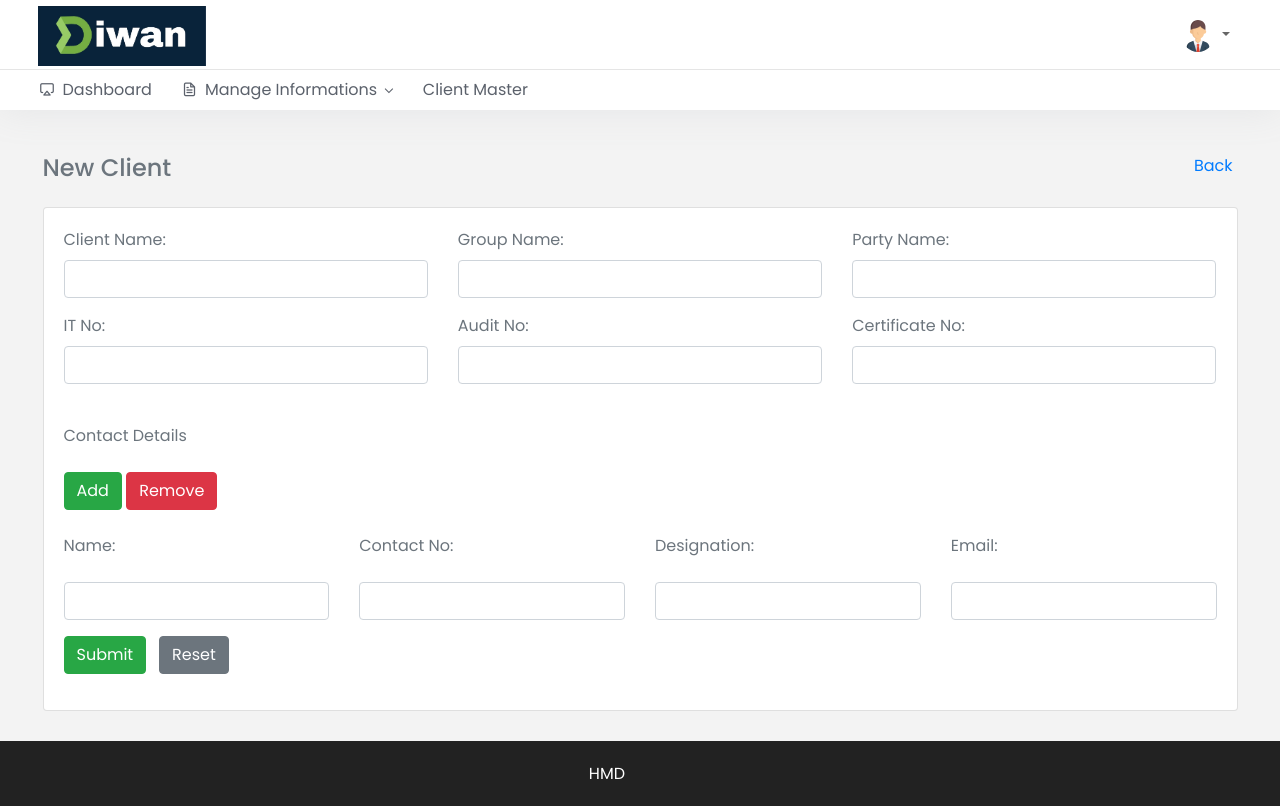
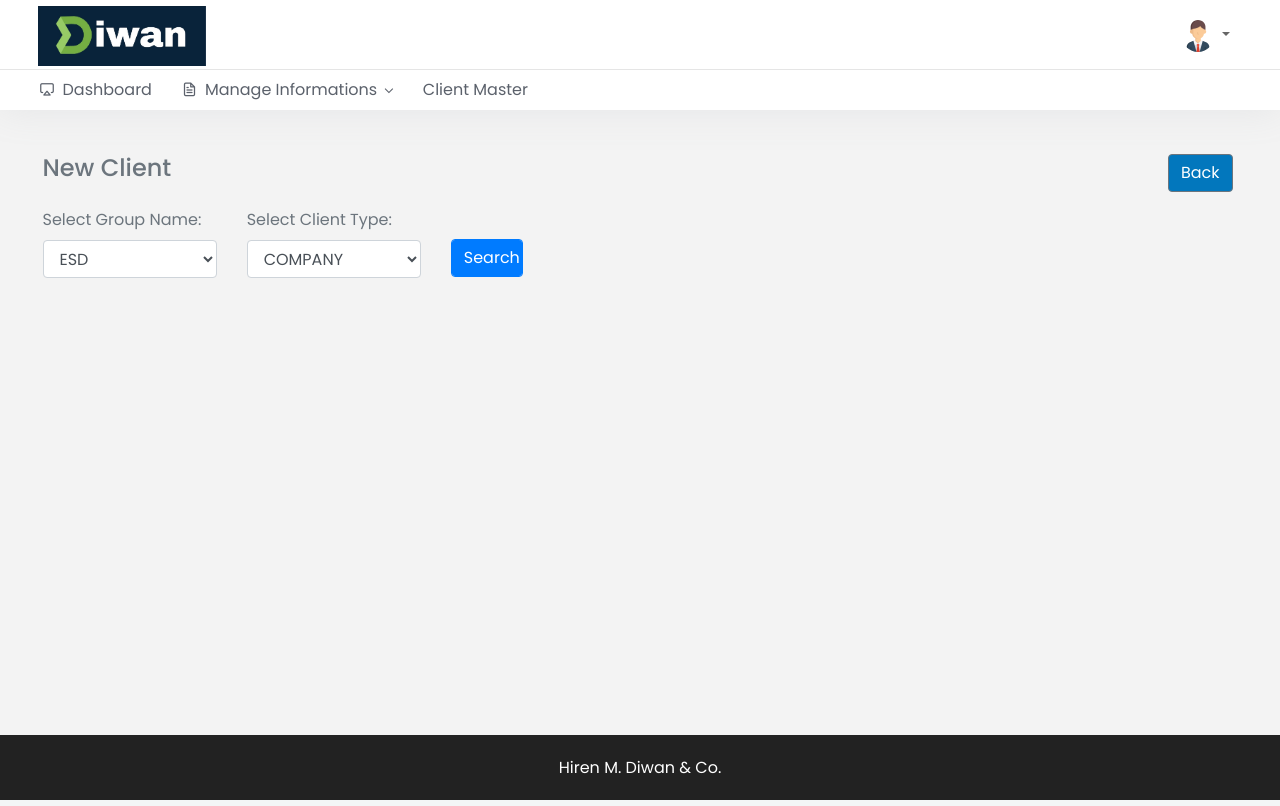
Before and after one commit to harin8/HMD, a Django app: page /clients/create_new_client in a window 1280 px wide. Run offline with Django 3.2, Linux system fonts and the light colour scheme; data that the repository does not hold is empty; some libraries are stand-ins or nearby versions.

Commit message:
client_master_update

```diff
--- a/IT_Return/database.py
+++ b/IT_Return/database.py
@@ -70,7 +70,7 @@ def get_return_proof_name_from_id(r_id):
     elif r_id == '5':
         return 'EVC'
     else:
-        return 'DSC'
+        return '--Select--'
 
 
 def get_all_return_list(r_ay, r_type):
--- a/IT_Return/templates/cpc_list.html
+++ b/IT_Return/templates/cpc_list.html
@@ -100,9 +100,13 @@
     $(document).ready( function () {
         $('#cpc-returnList').DataTable({
             dom: 'Bfrtip',
+            lengthMenu: [[10,25,50,100,-1],[10,25,50,100,"All"]],
 			buttons: [{
                 extend: 'excel',
                 title: 'CPC_Return'
+            },
+            {
+                extend: 'pageLength'
             }]
 		});
     });
--- a/IT_Return/templates/existing_return.html
+++ b/IT_Return/templates/existing_return.html
@@ -115,9 +115,13 @@
         } );*/
         var table = $('#existing-returnList').DataTable({
             dom: 'Bfrtip',
+            lengthMenu: [[10,25,50,100,-1],[10,25,50,100,"All"]],
 			buttons: [{
                 extend: 'excel',
                 title: 'IT_Return'
+            },
+            {
+                extend: 'pageLength',
             }]
 		});
     });
--- a/IT_Return/templates/landing.html
+++ b/IT_Return/templates/landing.html
@@ -48,7 +48,7 @@
 	$('#it-return').on('click', function(event) {
   		event.preventDefault(); // To prevent following the link (optional)
   		if (!modal_toggle) {
-            var div = '<div class="card widget-box-three"><div class="card-body"><a role="button" href="{% url 'New IT Return' %}" class="btn btn-link" id="return-new">New</a></div></div><br><div class="card widget-box-three"><div class="card-body"><a href="{% url 'Existing Return List' %}" role="button" class="btn btn-link" id="return-existing">Existing</a></div></div><br><div class="card widget-box-three"><div class="card-body"><a role="button" href="{% url 'CPC List' %}" class="btn btn-link" id="return-cpc">CPC</a></div></div><br>'
+            var div = '<div class="card widget-box-three"><div class="card-body"><a role="button" href="{% url 'New IT Return' %}" class="btn btn-link" id="return-new">New</a></div></div><br><div class="card widget-box-three"><div class="card-body"><a href="{% url 'Existing Return List' %}" role="button" class="btn btn-link" id="return-existing">Existing</a></div></div><br><div class="card widget-box-three"><div class="card-body"><a role="button" href="{% url 'CPC List' %}" class="btn btn-link" id="return-cpc">Verify Later</a></div></div><br>'
             $('#sub-menu').append(div);
             $('#sub-menu').css('display', 'block');
             modal_toggle = true;
--- a/clients/templates/client_landing.html
+++ b/clients/templates/client_landing.html
@@ -16,14 +16,14 @@
                             <div class="card widget-box-three">
                                 <div class="card-body">
                                     <button type="button" class="btn btn-link" id="it-return">
-                                        <a href="{% url 'Create New Client' %}">New</a>
+                                        <a href="{% url 'Create New Client' %}">Create</a>
                                     </button>
                                 </div>
                             </div><br>
                             <div class="card widget-box-three">
                                 <div class="card-body">
                                     <button type="button" class="btn btn-link" id="audit">
-                                        <a href="{% url 'Client Master List' %}">Existing</a>
+                                        <a href="{% url 'Client Master List' %}">View</a>
                                     </button>
                                 </div>
                             </div>
--- a/clients/templates/client_master.html
+++ b/clients/templates/client_master.html
@@ -46,7 +46,7 @@
                             </tbody>
                                 <tfoot>
                                 <tr>
-				    <th align="left">Client Code</th>
+                                    <th align="left">Client Code</th>
                                     <th align="left">Client Name</th>
                                     <th align="left">Party Name</th>
                                     <th align="left">Group Name</th>
@@ -63,9 +63,13 @@
     $(document).ready( function () {
         $('#client_info').DataTable({
             dom: 'Bfrtip',
+            lengthMenu: [[10,25,50,100,-1],[10,25,50,100,"All"]],
 			buttons: [{
                 extend: 'excel',
                 title: 'Client_Master'
+            },
+            {
+                extend: 'pageLength'
             }]
 		});
     });
--- a/clients/templates/new_client.html
+++ b/clients/templates/new_client.html
@@ -11,9 +11,41 @@
             <h4>New Client</h4>
         </div>
         <div class="col-sm-6 py-3 mt-2 text-right" style="padding-right:20px;">
-            <a id="backButton" href="{% url 'Client Landing' %}">Back</a>
+            <button style="background-color:#0277bd" class="btn btn-secondary back"><a style="color:white" id="backButton" href="{% url 'Client Landing' %}">Back</a></button>
         </div>
     </div>
+    <form action="{% url 'Create New Client' %}">
+        <div class="row">
+            <div class="col-2">
+                <label class="form-label">Select Group Name:</label>
+                <select name="GroupNameForm" class="form-control" id="Group_Name_Form">
+                    <option value="1" selected>ESD</option>
+                    <option value="2" >RIS</option>
+                    <option value="3" >VHD</option>
+                    <option value="4" >PRB</option>
+                    <option value="5" >OS-ESD</option>
+                    <option value="6" >OS-RIS</option>
+                    <option value="7" >OS-VHD</option>
+                    <option value="8" >OS-PRB</option>
+                </select>
+            </div>
+            <div class="col-2">
+                <label class="form-label">Select Client Type:</label>
+                <select name="ClientTypeForm" class="form-control" id="Client_Type_Form">
+                    <option value="1">COMPANY</option>
+                    <option value="2">TRUST/AOP</option>
+                    <option value="3">LLP</option>
+                    <option value="4">FIRM</option>
+                    <option value="5">IND./HUF/OTHERS</option>
+                </select>
+            </div>
+            <div class="col-1">
+                <br>
+                <button type="submit" class="form-control btn btn-primary" id="return-new-search" style="margin-top:7px">Search</button>
+            </div>
+        </div>
+    </form><br>
+    {% if Show_Further %}
         <div class="row">
             <div class="col-sm-12">
                 <div class="card">
@@ -44,28 +76,29 @@
                                 <div class="col-sm-4">
                                     <div class="form-group">
                                         <label>IT No:</label>
-                                    <input required type="text" onkeyup="It_no(this.value)" pattern="[0-9]*" title="Only numbers allowed" id="it_no" class="form-control" name="itNo">
-                                    <div class="invalid-tooltip" id="it-tooltip">
-                                        Already Exists!
-                                    </div>
+                                        <!--<input required type="text" onkeyup="It_no(this.value)" pattern="[0-9]*" title="Only numbers allowed" id="it_no" class="form-control" name="itNo">-->
+                                        <select class="form-control">
+                                            {% for no in Available_It_No %}
+                                                <option value="{{ no|safe }}">{{ no }}</option>
+                                            {% endfor %}
+                                        </select>
                                     </div>
                                 </div>
                                 <div class="col-sm-4">
                                     <div class="form-group">
                                         <label>Audit No:</label>
-                                    <input required type="text" onkeyup="Audit_no(this.value)" pattern="[0-9]*" title="Only numbers allowed" id="audit_no" class="form-control" name="auditNo">
-                                    <div class="invalid-tooltip" id="audit-tooltip">
-                                        Already Exists!
-                                    </div>
+                                        <!--<input required type="text" onkeyup="Audit_no(this.value)" pattern="[0-9]*" title="Only numbers allowed" id="audit_no" class="form-control" name="auditNo">-->
+                                         <select class="form-control">
+                                            {% for no in Available_Audit_No %}
+                                                <option value="{{ no|safe }}">{{ no }}</option>
+                                            {% endfor %}
+                                        </select>
                                     </div>
                                 </div>
                                 <div class="col-sm-4">
                                     <div class="form-group">
-                                    <label>Certificate No:</label>
+                                        <label>Note: </label>
                                         <input required type="text" onkeyup="Certificate_no(this.value)" pattern="[0-9]*" title="Only numbers allowed" id="certificate_no" class="form-control" name="certificateNo">
-                                    <div class="invalid-tooltip" id="certificate-tooltip">
-                                        Already Exists!
-                                    </div>
                                     </div>
                                 </div>
                             </div><br>
@@ -83,12 +116,12 @@
                                 </div>
                                 <div class="col-sm-3">
                                     <div class="form-group">
-                                    <label>Contact No:</label>
+                                        <label>Designation:</label>
                                     </div>
                                 </div>
                                 <div class="col-sm-3">
                                     <div class="form-group">
-                                    <label>Designation:</label>
+                                        <label>Contact No:</label>
                                     </div>
                                 </div>
                                 <div class="col-sm-3">
@@ -106,12 +139,12 @@
                                     </div>
                                     <div class="col-sm-3">
                                         <div class="form-group">
-                                        <input pattern="[0-9]*" maxlength="10" minlength="10" title="10 digits" type="text" value="" class="form-control" name="contactNo">
+                                            <input style="text-transform:uppercase" type="text" value="" class="form-control" name="contactDesignation">
                                         </div>
                                     </div>
                                     <div class="col-sm-3">
                                         <div class="form-group">
-                                        <input style="text-transform:uppercase" type="text" value="" class="form-control" name="contactDesignation">
+                                            <input pattern="[0-9]*" maxlength="10" minlength="10" title="10 digits" type="text" value="" class="form-control" name="contactNo">
                                         </div>
                                     </div>
                                     <div class="col-sm-3">
@@ -132,6 +165,7 @@
                 </div>
             </div>
         </div>
+    {% endif %}
 </div>
 
 <script>
@@ -149,54 +183,9 @@
             counter -= 1;
         }
     });
-
-    function It_no(no) {
-        var no_list = {{ It_No|safe }};
-        if(no_list.includes(no)) {
-            $('#it-tooltip').css('display','block');
-            $('#submit-button').css('display','none');
-        }
-        else {
-            $('#it-tooltip').css('display','none');
-            if($('.invalid-tooltip').css('display') == 'none') {
-                $('#submit-button').css('display','block');
-            }
-            else {
-                $('#submit-button').css('display','none');
-            }
-        }
-    };
-    function Audit_no(no) {
-        var no_list = {{ Audit_No|safe }};
-        if(no_list.includes(no)) {
-            $('#audit-tooltip').css('display','block');
-            $('#submit-button').css('display','none');
-        }
-        else {
-            $('#audit-tooltip').css('display','none');
-            if($('.invalid-tooltip').css('display') == 'none') {
-                $('#submit-button').css('display','block');
-            }
-            else {
-                $('#submit-button').css('display','none');
-            }
-        }
-    };
-    function Certificate_no(no) {
-        var no_list = {{ Certificate_No|safe }};
-        if(no_list.includes(no)) {
-            $('#certificate-tooltip').css('display','block');
-            $('#submit-button').css('display','none');
-        }
-        else {
-            $('#certificate-tooltip').css('display','none');
-            if($('.invalid-tooltip').css('display') == 'none') {
-                $('#submit-button').css('display','block');
-            }
-            else {
-                $('#submit-button').css('display','none');
-            }
-        }
-    };
+    {% if Show_Further %}
+        document.getElementById('Group_Name_Form').value = {{Group_Selected}};
+        document.getElementById('group_name').value = document.getElementById('Group_Name_Form').value;
+    {% endif %}
 </script>
 {% endblock %}
--- a/clients/views.py
+++ b/clients/views.py
@@ -26,12 +26,34 @@ def client_master_list(request):
 
 
 def create_new_client(request):
-    client_code_list = database.get_all_distinct_value('Client_code')
-    it_no_list = database.get_all_distinct_value('It_no')
-    audit_no_list = database.get_all_distinct_value('Audit_no')
-    certificate_no_list = database.get_all_distinct_value('Certificate_no')
-    return render(request, 'new_client.html', {'Client_Code': client_code_list, 'It_No': it_no_list,
-                                               'Audit_No': audit_no_list, 'Certificate_No': certificate_no_list})
+    group_no = request.GET.get('GroupNameForm')
+    client_type_form = request.GET.get('ClientTypeForm')
+    group_name = database.get_group_name_from_id(group_no)
+    client_type_form_name = database.get_client_type_name_from_id(client_type_form)
+
+    if group_name and client_type_form_name:
+        print(group_name, ':', client_type_form_name)
+        show_further = True
+        it_no_list = database.get_all_distinct_value('It_no')
+        audit_no_list = database.get_all_distinct_value('Audit_no')
+        it_start, it_end = database.get_it_no_range(group_name, client_type_form_name)
+        audit_start, audit_end = database.get_audit_no_range(group_name, client_type_form_name)
+
+        if it_start == 0 or it_end == 0 or audit_start == 0 or audit_end == 0:
+            return render(request, 'new_client.html')
+        else:
+            # convert it no from clientMaster to int
+            it_no_list_int = [int(x) for x in it_no_list]
+            audit_no_list_int = [int(x) for x in audit_no_list]
+            it_no_range = [x for x in range(it_start, it_end)]
+            audit_no_range = [x for x in range(audit_start, audit_end)]
+            available_it_no = sorted(list(set(it_no_range) - set(it_no_list_int)))
+            available_audit_no = sorted(list(set(audit_no_range) - set(audit_no_list_int)))
+            return render(request, 'new_client.html', {'Show_Further': show_further,
+                                                       'Available_It_No': available_it_no,
+                                                       'Available_Audit_No': available_audit_no,
+                                                       'Group_Selected': group_no})
+    return render(request, 'new_client.html')
 
 
 def submit_new_client(request):
--- a/templates/layout.html
+++ b/templates/layout.html
@@ -8,18 +8,6 @@
 	{% block head_block %}
 
 	{% endblock %}
-	<!-- Prefetch DNS -->
-	<link rel="dns-prefetch" href="//maps.googleapis.com" />
-	<link rel="dns-prefetch" href="//maps.gstatic.com" />
-	<link rel="dns-prefetch" href="//fonts.gstatic.com" />
-	<link rel="dns-prefetch" href="//apis.google.com" />
-	<link rel="dns-prefetch" href="//google-analytics.com" />
-	<link rel="dns-prefetch" href="//www.google-analytics.com" />
-	<link rel="dns-prefetch" href="//ssl.google-analytics.com" />
-	<link rel="dns-prefetch" href="//ajax.googleapis.com" />
-	<link rel="dns-prefetch" href="//fonts.googleapis.com" />
-	<link rel="dns-prefetch" href="//api.ggate.app" />
-	<link rel="dns-prefetch" href="//cdn.ggate.app" />
 
 	<!-- CSS Files -->
 	<link href="{% static 'assets/css/dataTables.min.css' %}" rel="stylesheet" type="text/css">
@@ -48,7 +36,6 @@
 	<script src="{% static 'assets/js/jquery.slimscroll.min.js' %}"></script>
 	<script src="{% static 'assets/js/metisMenu.min.js' %}"></script>
 	<script src="{% static 'assets/js/tinymce/tinymce.min.js' %}"></script>
-	<script src="https://cdn.datatables.net/fixedcolumns/3.3.2/js/dataTables.fixedColumns.min.js"></script>
 
 </head>
 <body data-layout="horizontal">
@@ -145,9 +132,9 @@
     <footer class="footer">
         <div class="container-fluid">
             <div class="row">
-                <div class="col-md-6">
-                    <div class="text-md-right footer-links d-none d-sm-block">
-                        <a href="/" target="_self">HMD</a>
+                <div class="col-md-12 text-center">
+                    <div class="footer-links">
+						<a href="/" target="_self">Hiren M. Diwan & Co.</a>
                     </div>
                 </div>
             </div>
```
Also changed, not shown: IT_Return/templates/further_return_info.html (+14 -13 lines), IT_Return/templates/it_return.html (+9 -9 lines), IT_Return/views.py (+5 -4 lines), certificates/templates/landing_c.html (+6 -2 lines), clients/database.py (+59 -0 lines), 1 other file. Lines whose indentation alone changed are shown as unchanged.
